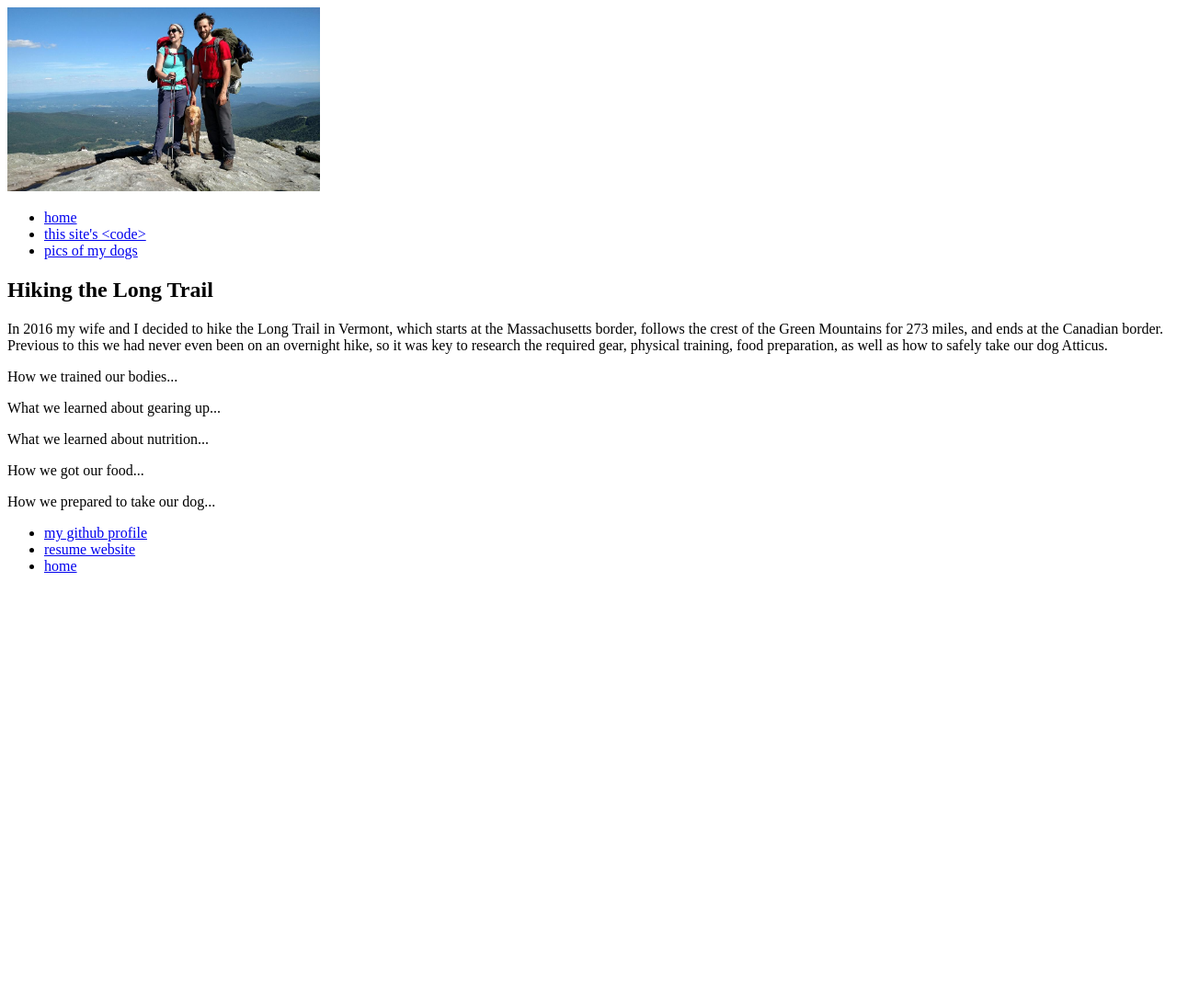
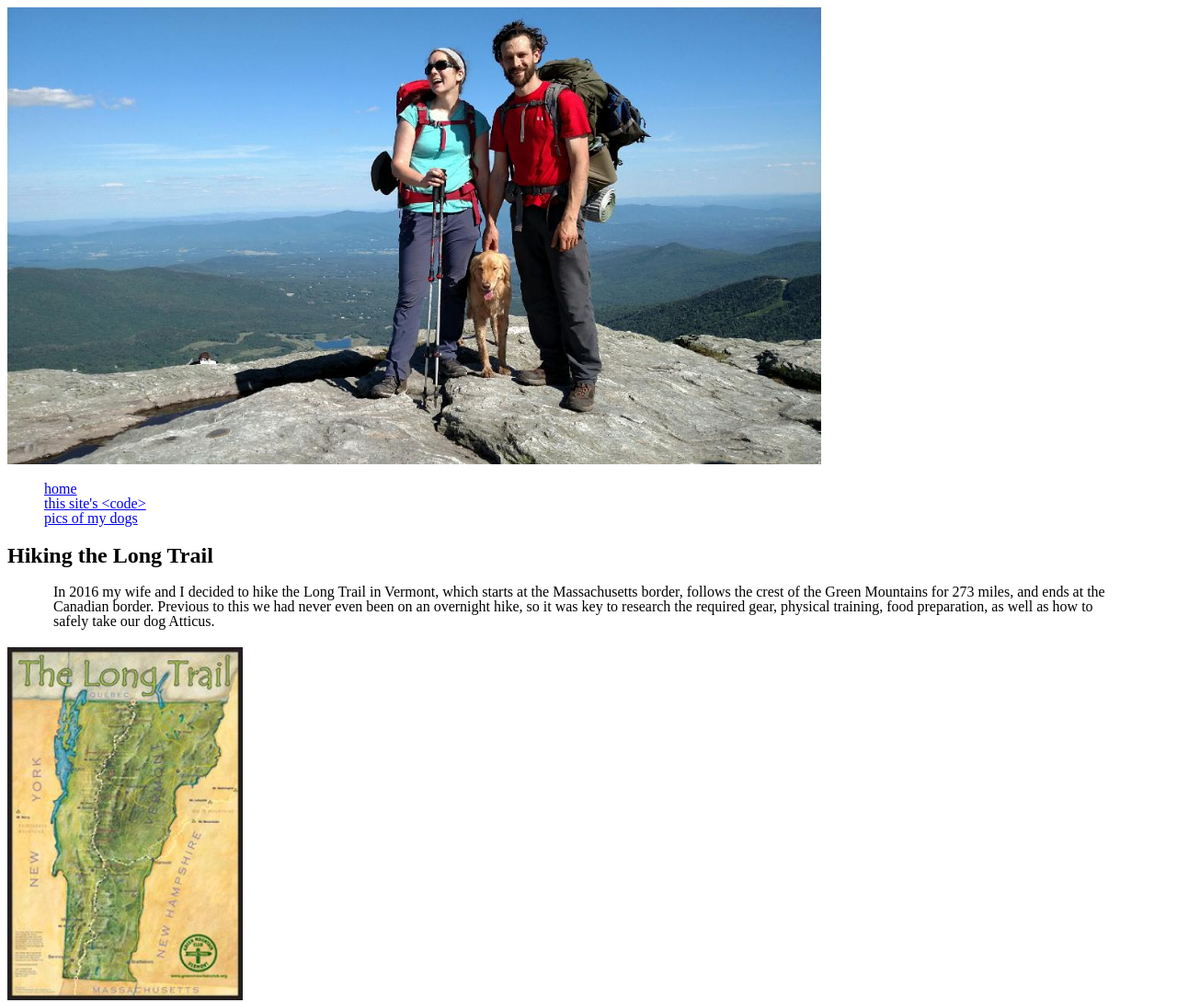
Before and after one commit to ScorchConway/LC101-html-me-something, a plain HTML site: page index.html in a window 1280 px wide. Shown: the top 1091 px of the page at 92% size. Before the commit the page ends 800 px from the top, so only its background shows below. Drawn offline with Linux system fonts and the light colour scheme.

Commit message:
add reset.css to project and link in index.html but comment it out. Add styles.css and link in index.html. Add long trail image to index.html.

```diff
--- a/index.html
+++ b/index.html
@@ -2,13 +2,15 @@
 <html>
 <head>
     <title>HTML Me Something</title>
+    <link rel="stylesheet" type="text/css" href="styles/reset.css"/>
+    <link rel="stylesheet" type="text/css" href="styles/styles.css"/>
 </head>
 
 <!-- required tags: <p>, <header>, <footer>, <main>, <article> -->
 
 <body>
     <header>
-        <img src="images/Hiking on Mansfield.jpg" alt="logo" height="200" width="340">
+        <img id="mansfield" src="images/hiking-on-mansfield.jpg" alt="logo" height="607" width="1080">
         <nav>
             <ul>
                 <li><a href="#">home </a></li>
@@ -25,6 +27,7 @@
                 Previous to this we had never even been on an overnight hike,
                 so it was key to research the required gear, physical training, food preparation,
                 as well as how to safely take our dog Atticus.</p>
+            <img id="vermont-map" src="images/long-trail-map.jpg" alt="map of Long Trail" height="354" width="256">
 
             <p>How we trained our bodies...</p>
             <p>What we learned about gearing up...</p>
--- /dev/null
+++ b/styles/reset.css
@@ -0,0 +1,48 @@
+/* http://meyerweb.com/eric/tools/css/reset/
+   v2.0 | 20110126
+   License: none (public domain)
+*/
+
+/*html, body, div, span, applet, object, iframe,
+h1, h2, h3, h4, h5, h6, p, blockquote, pre,
+a, abbr, acronym, address, big, cite, code,
+del, dfn, em, img, ins, kbd, q, s, samp,
+small, strike, strong, sub, sup, tt, var,
+b, u, i, center,
+dl, dt, dd, ol, ul, li,
+fieldset, form, label, legend,
+table, caption, tbody, tfoot, thead, tr, th, td,
+article, aside, canvas, details, embed,
+figure, figcaption, footer, header, hgroup,
+menu, nav, output, ruby, section, summary,
+time, mark, audio, video {
+	margin: 0;
+	padding: 0;
+	border: 0;
+	font-size: 100%;
+	font: inherit;
+	vertical-align: baseline;
+}
+/* HTML5 display-role reset for older browsers */
+article, aside, details, figcaption, figure,
+footer, header, hgroup, menu, nav, section {
+	display: block;
+}
+body {
+	line-height: 1;
+}
+ol, ul {
+	list-style: none;
+}
+blockquote, q {
+	quotes: none;
+}
+blockquote:before, blockquote:after,
+q:before, q:after {
+	content: '';
+	content: none;
+}
+table {
+	border-collapse: collapse;
+	border-spacing: 0;
+} */
--- /dev/null
+++ b/styles/styles.css
@@ -0,0 +1,18 @@
+nav, header, footer, li {
+    position: relative;
+}
+
+/*  Doesn't work
+body {
+    background-image: url(hiking-on-mansfield.jpg);
+    background-repeat: no-repeat;
+} */
+
+article p {
+    margin: 20px 50px;
+}
+
+img {
+    max-width: 70%;
+    height: auto;
+}
```
Also changed, not shown: hiking-on-mansfield.jpg (renamed from images/Hiking on Mansfield.jpg), images/hiking-on-mansfield.jpg (added), images/long-trail-map.jpg (renamed from images/Long Trail Map.jpg).
